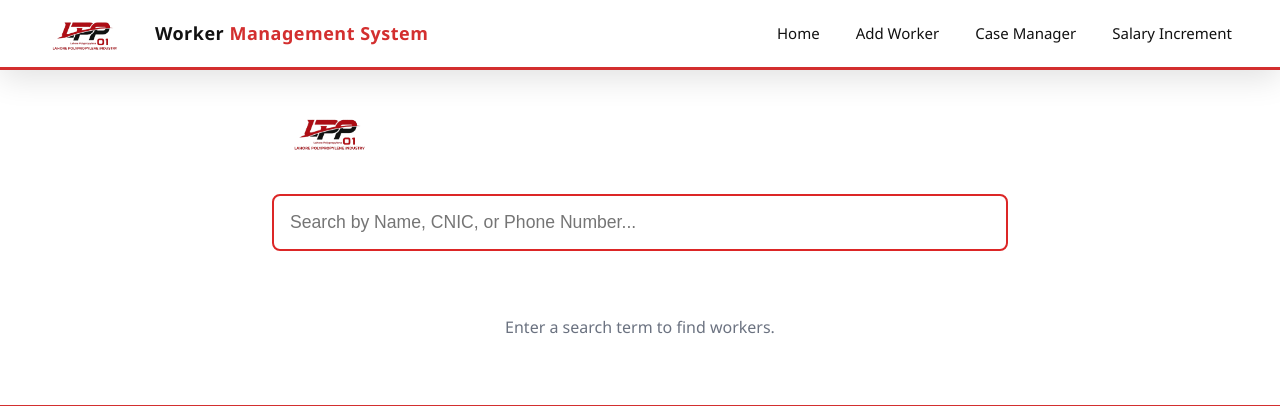
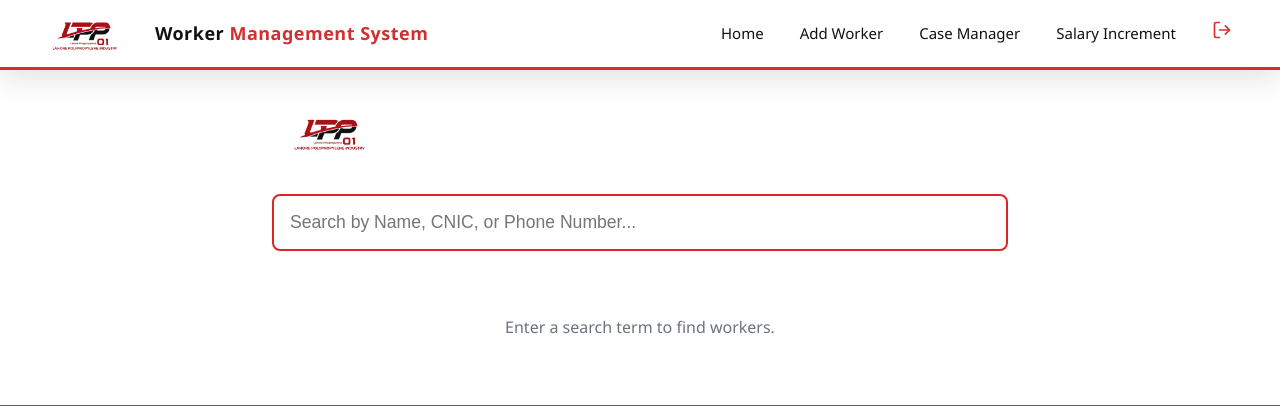
Before and after one commit to BISMASHEHZADI/worker_management, a Django app: page /find/ in a window 1280 px wide. Shown: the top 406 px of the page. Run offline with Django 5.2, Linux system fonts and the light colour scheme; the visitor is signed in with stand-in values (Sample User, id 1).

Commit message:
base changes

```diff
--- a/worker_managment/templates/base.html
+++ b/worker_managment/templates/base.html
@@ -95,10 +95,21 @@
             <span class="wms-nav-title">Worker <span style="color: var(--red);">Management System</span></span>
         </a>
         <ul class="wms-nav-links">
-            <li><a href="/" class="{% if request.path == '/' %}active{% endif %}">Home</a></li>
-            <li><a href="/worker-entry/" class="{% if request.path == '/worker-entry/' %}active{% endif %}">Add Worker</a></li>
-            <li><a href="/case-manager/" class="{% if request.path == '/case-manager/' %}active{% endif %}">Case Manager</a></li>
-            <li><a href="/salary-increment/" class="{% if request.path == '/salary-increment/' %}active{% endif %}">Salary Increment</a></li>
+            {% if user.is_authenticated %}
+                <li><a href="/" class="{% if request.path == '/' %}active{% endif %}">Home</a></li>
+                <li><a href="/worker-entry/" class="{% if request.path == '/worker-entry/' %}active{% endif %}">Add Worker</a></li>
+                <li><a href="/case-manager/" class="{% if request.path == '/case-manager/' %}active{% endif %}">Case Manager</a></li>
+                <li><a href="/salary-increment/" class="{% if request.path == '/salary-increment/' %}active{% endif %}">Salary Increment</a></li>
+                <li><a href="/logout/" style="color: var(--red);" title="Logout">
+                    <svg xmlns="http://www.w3.org/2000/svg" width="20" height="20" viewBox="0 0 24 24" fill="none" stroke="currentColor" stroke-width="2" stroke-linecap="round" stroke-linejoin="round">
+                        <path d="M9 21H5a2 2 0 0 1-2-2V5a2 2 0 0 1 2-2h4"></path>
+                        <polyline points="16 17 21 12 16 7"></polyline>
+                        <line x1="21" y1="12" x2="9" y2="12"></line>
+                    </svg>
+                </a></li>
+            {% else %}
+                <li><a href="/login/">Login</a></li>
+            {% endif %}
         </ul>
     </nav>
 
```
